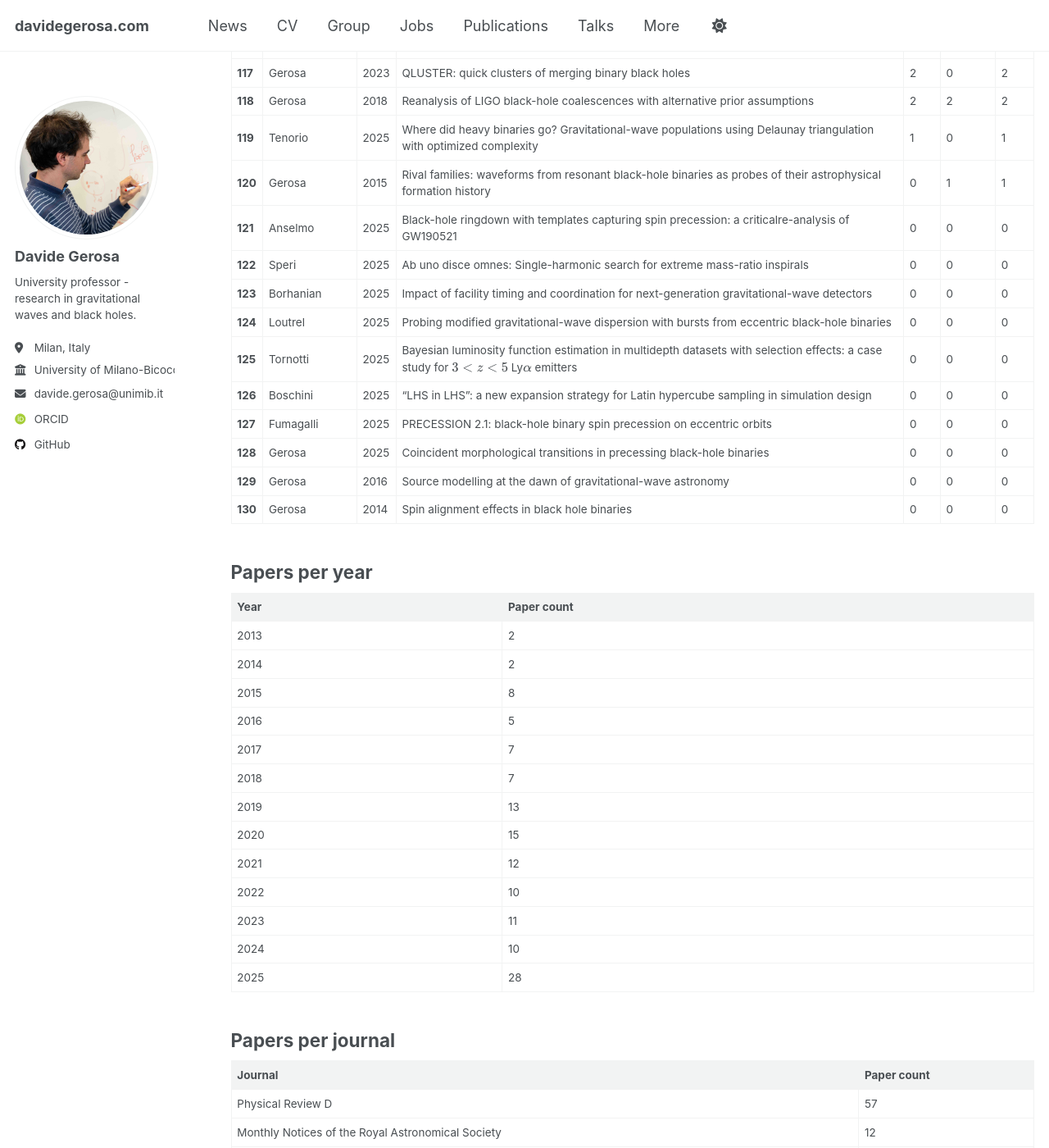
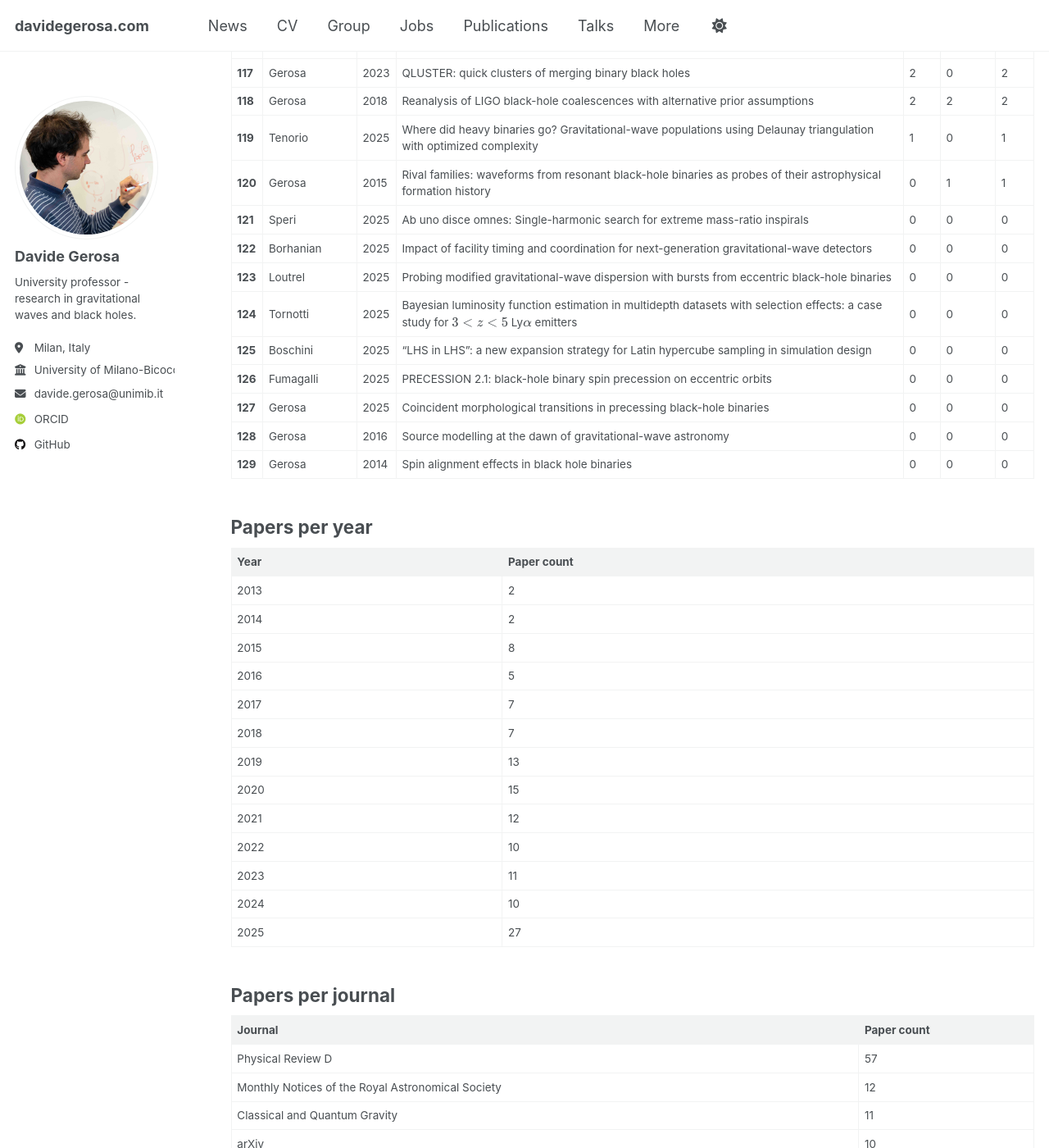
Before and after one commit to dgerosa/website, a Jekyll site: the page built from _pages/citations.md, in a window 1280 px wide and 1400 px high, scrolled down 5198 px. Shown: the whole window at 82% size. Built offline with Jekyll 4.4.1, drawn with Linux system fonts in a browser that asks for light colours; some web fonts are replaced; some of the changed text lies outside the part shown.

Commit message:
Website update from workflow

```diff
--- a/_pages/_citations.md
+++ b/_pages/_citations.md
@@ -129,16 +129,15 @@
 | **118** | Gerosa | 2018 | Reanalysis of LIGO black-hole coalescences with alternative prior assumptions | 2 | 2 | 2 |
 | **119** | Tenorio | 2025 | Where did heavy binaries go? Gravitational-wave populations using Delaunay triangulation with optimized complexity | 1 | 0 | 1 |
 | **120** | Gerosa | 2015 | Rival families: waveforms from resonant black-hole binaries as probes of their astrophysical formation history | 0 | 1 | 1 |
-| **121** | Anselmo | 2025 | Black-hole ringdown with templates capturing spin precession: a criticalre-analysis of GW190521 | 0 | 0 | 0 |
-| **122** | Speri | 2025 | Ab uno disce omnes: Single-harmonic search for extreme mass-ratio inspirals | 0 | 0 | 0 |
-| **123** | Borhanian | 2025 | Impact of facility timing and coordination for next-generation gravitational-wave detectors | 0 | 0 | 0 |
-| **124** | Loutrel | 2025 | Probing modified gravitational-wave dispersion with bursts from eccentric black-hole binaries | 0 | 0 | 0 |
-| **125** | Tornotti | 2025 | Bayesian luminosity function estimation in multidepth datasets with selection effects: a case study for $$3<z<5$$ Ly$$\alpha$$ emitters | 0 | 0 | 0 |
-| **126** | Boschini | 2025 | “LHS in LHS”: a new expansion strategy for Latin hypercube sampling in simulation design | 0 | 0 | 0 |
-| **127** | Fumagalli | 2025 | PRECESSION 2.1: black-hole binary spin precession on eccentric orbits | 0 | 0 | 0 |
-| **128** | Gerosa | 2025 | Coincident morphological transitions in precessing black-hole binaries | 0 | 0 | 0 |
-| **129** | Gerosa | 2016 | Source modelling at the dawn of gravitational-wave astronomy | 0 | 0 | 0 |
-| **130** | Gerosa | 2014 | Spin alignment effects in black hole binaries | 0 | 0 | 0 |
+| **121** | Speri | 2025 | Ab uno disce omnes: Single-harmonic search for extreme mass-ratio inspirals | 0 | 0 | 0 |
+| **122** | Borhanian | 2025 | Impact of facility timing and coordination for next-generation gravitational-wave detectors | 0 | 0 | 0 |
+| **123** | Loutrel | 2025 | Probing modified gravitational-wave dispersion with bursts from eccentric black-hole binaries | 0 | 0 | 0 |
+| **124** | Tornotti | 2025 | Bayesian luminosity function estimation in multidepth datasets with selection effects: a case study for $$3<z<5$$ Ly$$\alpha$$ emitters | 0 | 0 | 0 |
+| **125** | Boschini | 2025 | “LHS in LHS”: a new expansion strategy for Latin hypercube sampling in simulation design | 0 | 0 | 0 |
+| **126** | Fumagalli | 2025 | PRECESSION 2.1: black-hole binary spin precession on eccentric orbits | 0 | 0 | 0 |
+| **127** | Gerosa | 2025 | Coincident morphological transitions in precessing black-hole binaries | 0 | 0 | 0 |
+| **128** | Gerosa | 2016 | Source modelling at the dawn of gravitational-wave astronomy | 0 | 0 | 0 |
+| **129** | Gerosa | 2014 | Spin alignment effects in black hole binaries | 0 | 0 | 0 |
 
 ## Papers per year
 
@@ -156,7 +155,7 @@
 | 2022 | 10 |
 | 2023 | 11 |
 | 2024 | 10 |
-| 2025 | 28 |
+| 2025 | 27 |
 
 ## Papers per journal
 
@@ -164,8 +163,8 @@
 |---------|--------------|
 | Physical Review D | 57 |
 | Monthly Notices of the Royal Astronomical Society | 12 |
-| arXiv | 11 |
 | Classical and Quantum Gravity | 11 |
+| arXiv | 10 |
 | Physical Review Letters | 9 |
 | Astronomy & Astrophysics | 5 |
 | Astrophysical Journal | 5 |
```
Also changed, not shown: other parts of _pages/_citations.md (+5 -5 lines), _pages/_group.md (+1 -1 lines), _pages/_publications.md (+2 -7 lines), _pages/_talks.md (+1 -1 lines).
